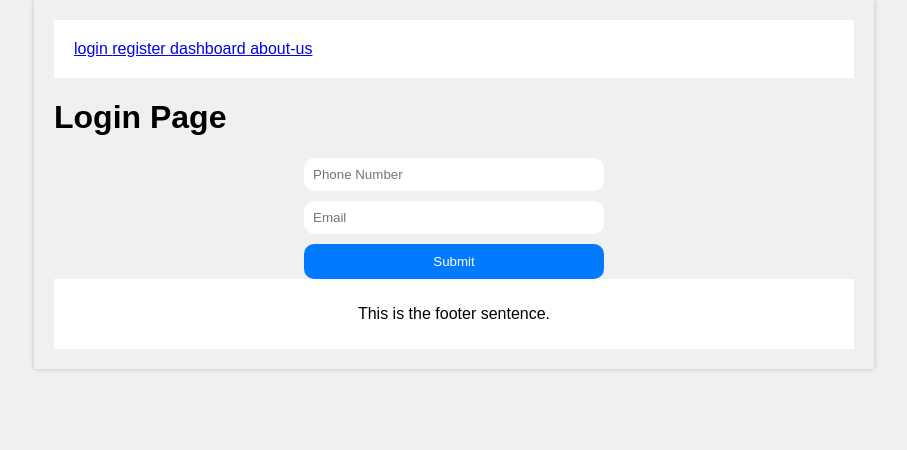
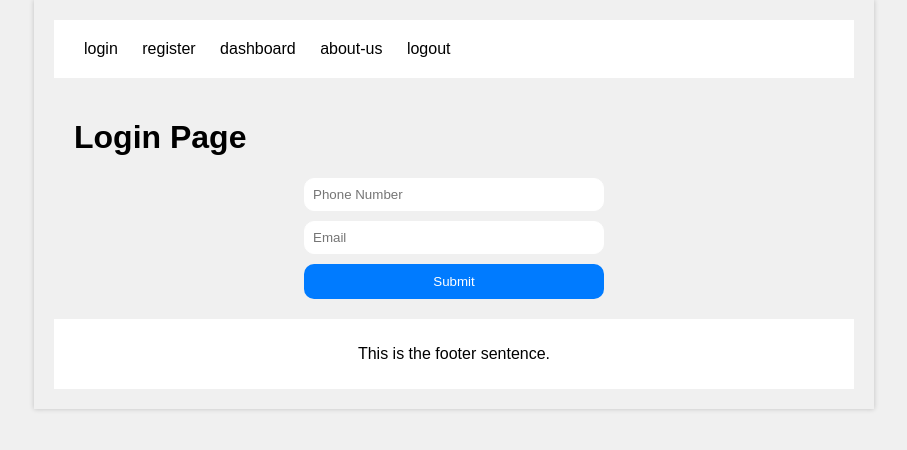
Before and after one commit to devlifeX/frontend-test, a React (Create React App) app: page /register in a window 1280 px wide. Both pictures are taken after typing "name@example.com", "Sample", "Sample" into the empty fields and a click on the button "Submit". Shown: the top 450 px of the page, without its empty margins (186-1093 px from the left). Built offline with nearby package versions, Linux system fonts and the light colour scheme.

Commit message:
add log out page

```diff
--- a/src/App.tsx
+++ b/src/App.tsx
@@ -8,6 +8,7 @@ import RegisterPage from "./pages/register";
 import DashboardPage from "./pages/dashboard";
 import ProtectedRoute from "./routes/protectedRoute";
 import { GlobalStyles } from "./components/styles/globalStyles";
+import LogoutPage from "./pages/logout";
 
 function App() {
   const { user } = useAuth();
@@ -25,6 +26,7 @@ function App() {
           <Route index element={<AboutUsPage />} />
           <Route path="/login" element={<LoginPage />} />
           <Route path="/register" element={<RegisterPage />} />
+          <Route path="/logout" element={<LogoutPage />} />
 
           {/* Protected route */}
           <Route
--- a/src/components/layout/layout.tsx
+++ b/src/components/layout/layout.tsx
@@ -1,15 +1,14 @@
 import React from "react";
 import { css } from "@emotion/css"; // Import css from Emotion
 import { NavLink } from "react-router-dom";
+import { useAuth } from "../../context/authContext";
 
-// Define styles for the header menu
 const headerMenuStyles = css`
   background-color: white;
   color: black;
   padding: 20px;
 `;
 
-// Define styles for the footer
 const footerStyles = css`
   background-color: white;
   color: black;
@@ -17,7 +16,6 @@ const footerStyles = css`
   padding: 10px;
 `;
 
-// Define styles for the layout
 const layoutStyles = css`
   font-family: Arial, sans-serif;
   max-width: 800px;
@@ -25,9 +23,24 @@ const layoutStyles = css`
   padding: 20px;
   background-color: #f0f0f0;
   box-shadow: 0 0 5px rgba(0, 0, 0, 0.2);
+
+  main {
+    padding: 20px;
+  }
+`;
+
+const linkStyles = css`
+  text-decoration: none;
+  color: inherit;
+  padding: 10px;
+  &:hover {
+    color: blue;
+  }
 `;
 
 const HeaderMenu: React.FC = () => {
+  const { user } = useAuth();
+
   const menuItems = [
     { text: "login", to: "/login" },
     { text: "register", to: "/register" },
@@ -37,10 +50,16 @@ const HeaderMenu: React.FC = () => {
 
   return (
     <nav className={headerMenuStyles}>
-      {menuItems.map((item, index) => (
-        <NavLink to={item.to}>{item.text} </NavLink>
+      {menuItems.map((item) => (
+        <NavLink className={linkStyles} to={item.to}>
+          {item.text}{" "}
+        </NavLink>
       ))}
-      {/* {user?.username && <button onClick={() => logout()}>logout</button>} */}
+      {user?.email && (
+        <NavLink className={linkStyles} to={"/logout"}>
+          logout
+        </NavLink>
+      )}
     </nav>
   );
 };
--- /dev/null
+++ b/src/pages/logout.tsx
@@ -0,0 +1,22 @@
+import React, { Fragment, useEffect } from "react";
+import { useAuth } from "../context/authContext";
+import { useNavigate } from "react-router-dom";
+import Layout from "../components/layout/layout";
+
+const LogoutPage: React.FC = () => {
+  const { logout } = useAuth();
+  const navigate = useNavigate();
+
+  useEffect(() => {
+    logout();
+    navigate("/login");
+  }, []);
+
+  return (
+    <Layout>
+      <Fragment />
+    </Layout>
+  );
+};
+
+export default LogoutPage;
```
